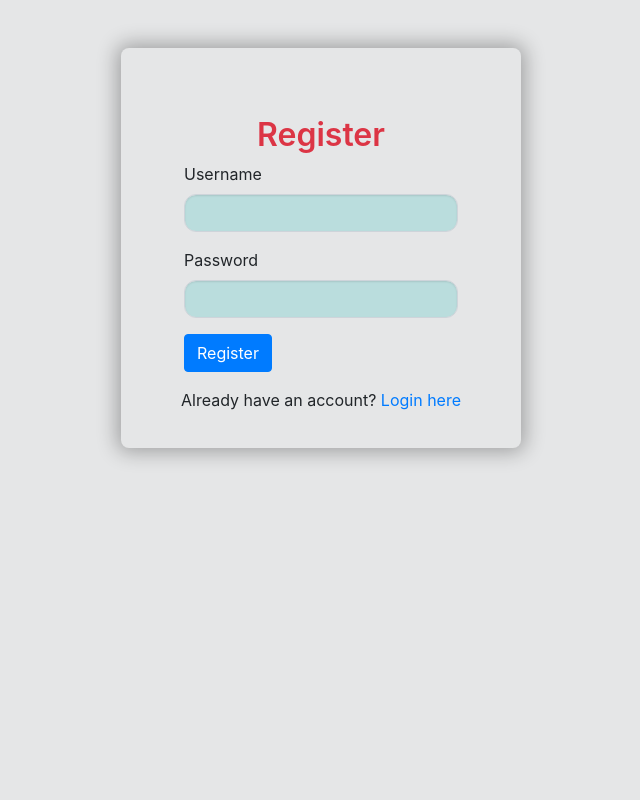
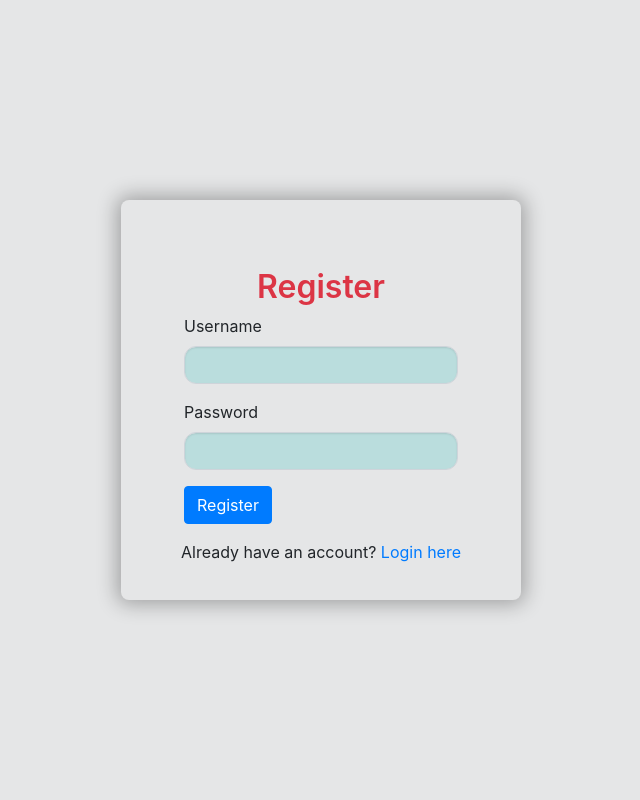
Before and after one commit to Anuraj4/Health-Recommendation-System, a Flask app: page /register in a window 1280 px wide. Shown: the whole page, without its empty margins (319-959 px from the left). Run offline with Flask 3, Linux system fonts and the light colour scheme; some libraries are stand-ins or nearby versions.

Commit message:
Fixing CSS of login and register page

```diff
--- a/templates/register.html
+++ b/templates/register.html
@@ -10,22 +10,26 @@
     <script src="./../static/script.js" defer></script>
 </head>
 <style>
+    body {
+        display: flex;
+        justify-content: center;
+        align-items: center;
+        min-height: 100vh;
+        margin: 0;
+    }
+
     .container {
         width: 400px;
-        /* Set the desired width */
         height: 400px;
-        /* Set the same value for height to make it square */
         display: flex;
         flex-direction: column;
         justify-content: center;
-        /* Center contents vertically */
         align-items: center;
-        /* Center contents horizontally */
     }
 </style>
 
 <body>
-    <div class="container mt-5">
+    <div class="container">
         <h2 class="mt-5">Register</h2>
         <form method="POST" action="{{ url_for('register') }}" class="needs-validation" novalidate>
             {{ form.hidden_tag() }}
```
Also changed, not shown: templates/index.html (+19 -1 lines), templates/login.html (+9 -5 lines).
